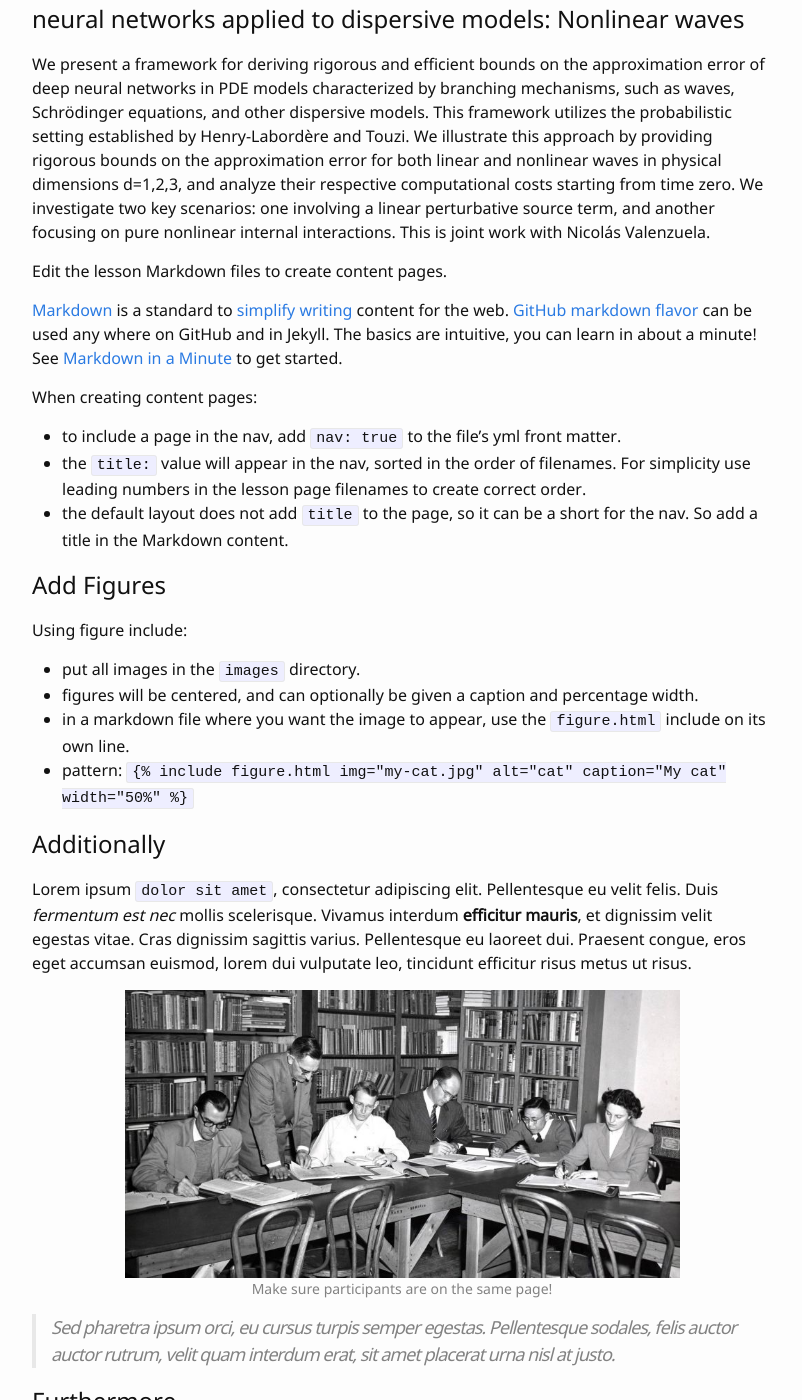
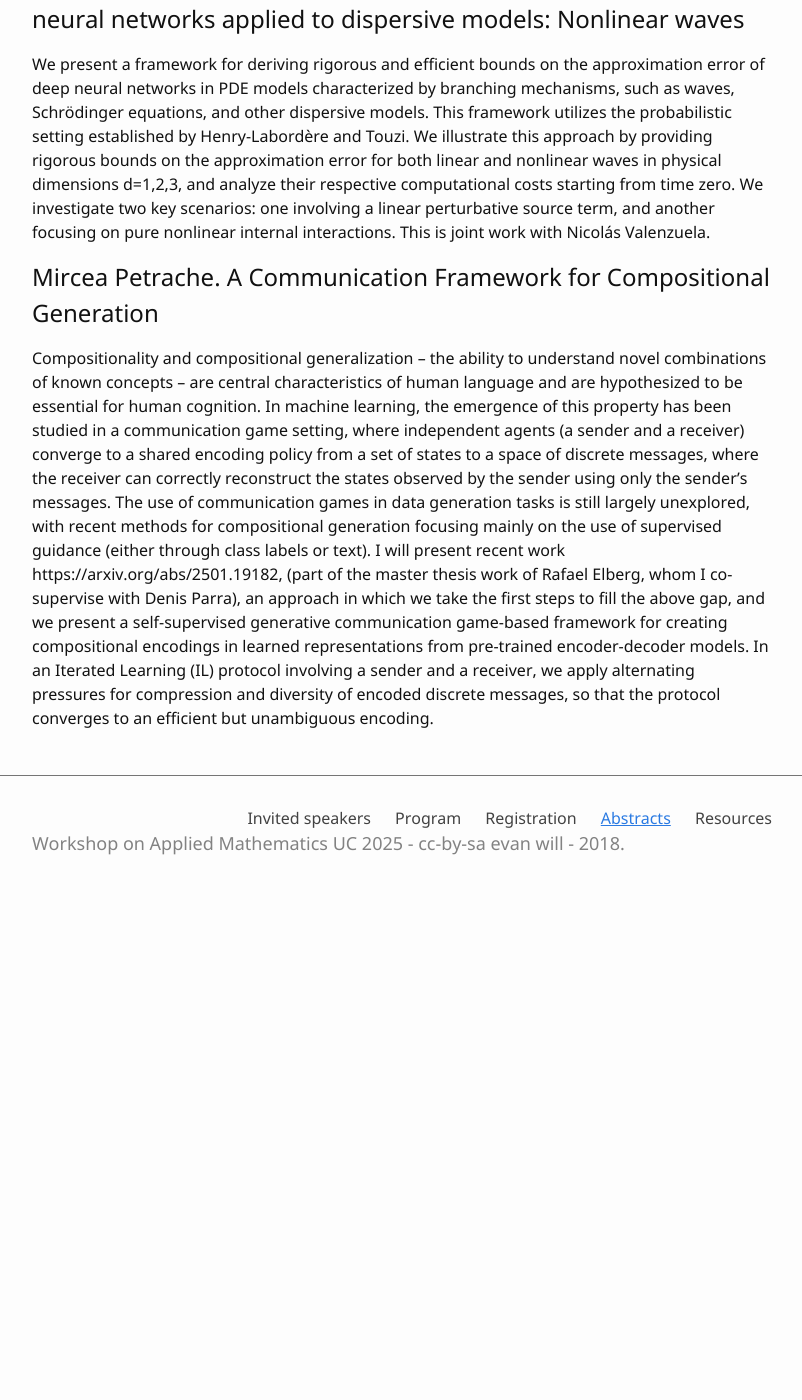
Before and after one commit to AppliedMathUC/workshop-applied-math-2025, a Jekyll site: the page built from 3-lesson.md, in a window 1280 px wide and 1400 px high, scrolled down 246 px. Shown: the whole window, without its empty margins (238-1040 px from the left). Built offline with Jekyll 4.4.1, drawn with Linux system fonts in a browser that asks for light colours; after the commit the page ends 1148 px from its top, so only the background shows below that; some of the changed text lies outside the part shown.

Commit message:
Update 3-lesson.md

```diff
--- a/3-lesson.md
+++ b/3-lesson.md
@@ -9,43 +9,7 @@
 
 We present a framework for deriving rigorous and efficient bounds on the approximation error of deep neural networks in PDE models characterized by branching mechanisms, such as waves, Schrödinger equations, and other dispersive models. This framework utilizes the probabilistic setting established by Henry-Labordère and Touzi. We illustrate this approach by providing rigorous bounds on the approximation error for both linear and nonlinear waves in physical dimensions d=1,2,3, and analyze their respective computational costs starting from time zero. We investigate two key scenarios: one involving a linear perturbative source term, and another focusing on pure nonlinear internal interactions. This is joint work with Nicolás Valenzuela.
 
-Edit the lesson Markdown files to create content pages.
+## Mircea Petrache. A Communication Framework for Compositional Generation
 
-[Markdown](https://daringfireball.net/projects/markdown/) is a standard to [simplify writing](https://evanwill.github.io/_drafts/notes/writing-markdown.html) content for the web.
-[GitHub markdown flavor](https://help.github.com/articles/basic-writing-and-formatting-syntax/) can be used any where on GitHub and in Jekyll.
-The basics are intuitive, you can learn in about a minute!
-See [Markdown in a Minute](https://evanwill.github.io/_drafts/notes/markdown-minute.html) to get started.
-
-When creating content pages:
-
-- to include a page in the nav, add `nav: true` to the file's yml front matter.
-- the `title:` value will appear in the nav, sorted in the order of filenames. For simplicity use leading numbers in the lesson page filenames to create correct order.
-- the default layout does not add `title` to the page, so it can be a short for the nav. So add a title in the Markdown content.
-
-## Add Figures
-
-Using figure include:
-
-- put all images in the `images` directory.
-- figures will be centered, and can optionally be given a caption and percentage width.
-- in a markdown file where you want the image to appear, use the `figure.html` include on its own line.
-- pattern: `{% raw %}{% include figure.html img="my-cat.jpg" alt="cat" caption="My cat" width="50%" %}{% endraw %}`
-
-## Additionally
-
-Lorem ipsum `dolor sit amet`, consectetur adipiscing elit. Pellentesque eu velit felis.
-Duis *fermentum est nec* mollis scelerisque.
-Vivamus interdum **efficitur mauris**, et dignissim velit egestas vitae. Cras dignissim sagittis varius.
-Pellentesque eu laoreet dui.
-Praesent congue, eros eget accumsan euismod, lorem dui vulputate leo, tincidunt efficitur risus metus ut risus.
-
-{% include figure.html img="uidaho-workshop.jpg" alt="workshop scene" caption="Make sure participants are on the same page!" width="75%" %}
-
-> Sed pharetra ipsum orci, eu cursus turpis semper egestas.
-> Pellentesque sodales, felis auctor auctor rutrum, velit quam interdum erat, sit amet placerat urna nisl at justo.
-
-## Furthermore...
-
-Nam maximus eget orci id pretium. Pellentesque feugiat mauris eu nulla viverra consectetur. Nullam rutrum augue eget mauris accumsan, ac elementum tellus lacinia. Sed pretium aliquet tortor in ornare. Sed eget aliquet metus. Integer sed arcu turpis. Duis auctor sollicitudin semper. Cras posuere, neque nec varius cursus, massa libero sodales elit, sed tempor nibh ex sit amet nisi. Quisque consequat ante quis diam malesuada, in imperdiet tortor mattis. Aliquam erat volutpat. Morbi tortor elit, sagittis quis nibh ut, gravida cursus arcu.
-
-Ut dapibus lectus tristique efficitur dictum. Quisque efficitur ornare sagittis. Donec ex sem, volutpat quis scelerisque quis, scelerisque non neque. Vivamus convallis felis vel eros pulvinar faucibus. Aliquam finibus pretium odio a pharetra. Nullam ac commodo magna. Fusce et feugiat sem. Nunc vitae scelerisque metus. Aenean sodales placerat mi in aliquet. Curabitur pulvinar auctor mauris quis faucibus. Ut commodo imperdiet ante, at dignissim tellus ultricies ut. Donec at lacus ultrices sem vulputate semper. Donec commodo porta nunc, non tristique mi interdum quis. Phasellus rhoncus bibendum ipsum, ac malesuada augue pulvinar et. Etiam finibus lacus massa, sit amet faucibus lorem consequat sit amet.
+Compositionality and compositional generalization -- the ability to understand novel combinations of known concepts --  are central characteristics of human language and are hypothesized to be essential for human cognition. In machine learning, the emergence of this property has been studied in a communication game setting, where independent agents (a sender and a receiver) converge to a shared encoding policy from a set of states to a space of discrete messages, where the receiver can correctly reconstruct the states observed by the sender using only the sender's messages. The use of communication games in data generation tasks is still largely unexplored, with recent methods for compositional generation focusing mainly on the use of supervised guidance (either through class labels or text).
+I will present recent work https://arxiv.org/abs/2501.19182, (part of the master thesis work of Rafael Elberg, whom I co-supervise with Denis Parra), an approach in which we take the first steps to fill the above gap, and we present a self-supervised generative communication game-based framework for creating compositional encodings in learned representations from pre-trained encoder-decoder models. In an Iterated Learning (IL) protocol involving a sender and a receiver, we apply alternating pressures for compression and diversity of encoded discrete messages, so that the protocol converges to an efficient but unambiguous encoding.
```
